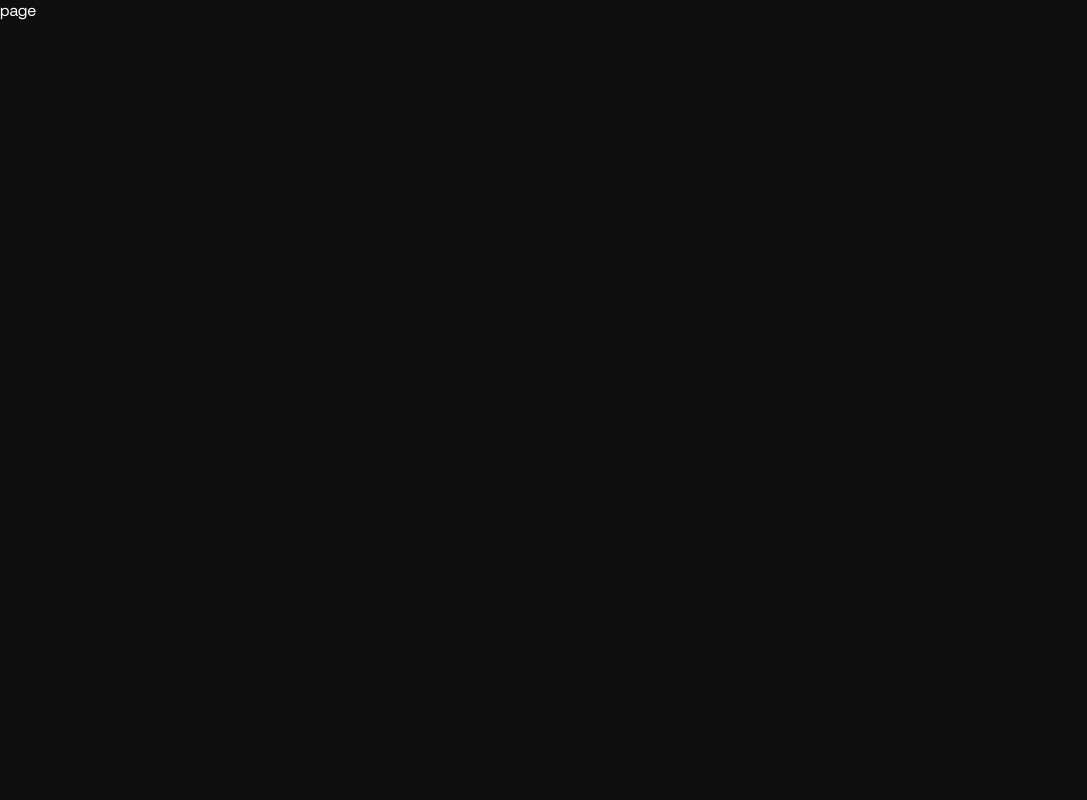
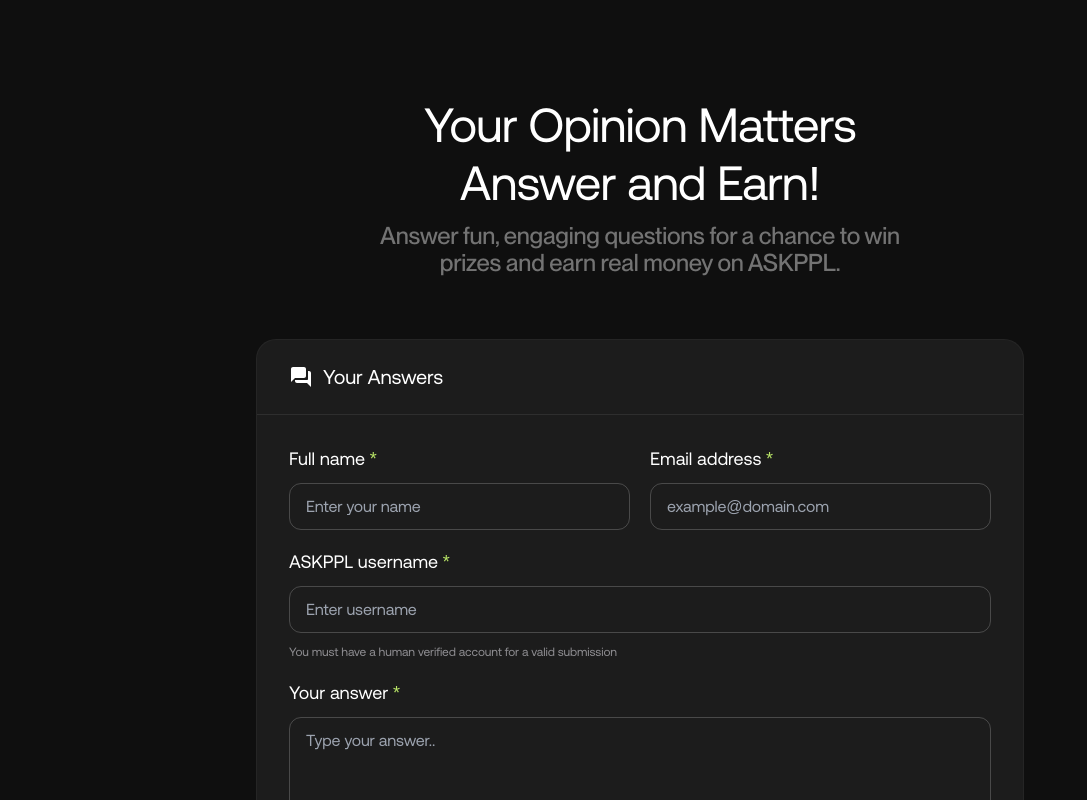
Before and after one commit to EhsanullahQadeer/askppl-sales-website, a Next.js app: page /earn-money in a window 1280 px wide. Shown: the top 800 px of the page, without its empty margins (0-1087 px from the left). Built offline with nearby package versions, Linux system fonts and the light colour scheme.

Commit message:
globally set input field

```diff
--- a/package.json
+++ b/package.json
@@ -10,10 +10,12 @@
   },
   "dependencies": {
     "askppl-sales-website": "file:",
+    "formik": "^2.4.6",
     "next": "15.1.0",
     "react": "^19.0.0",
     "react-dom": "^19.0.0",
-    "swiper": "^11.1.15"
+    "swiper": "^11.1.15",
+    "yup": "^1.6.1"
   },
   "devDependencies": {
     "@eslint/eslintrc": "^3",
--- /dev/null
+++ b/src/app/(pages)/earn-money/components/FormSection.tsx
@@ -0,0 +1,118 @@
+"use client";
+
+import QuestionAnswerIcon from "@/assets/icons/QuestionAnswerIcon";
+import FormikInputField from "@/components/FormikInputField";
+import { Form, Formik } from "formik";
+import * as Yup from "yup";
+import React from "react";
+import { IFormValues } from "./type";
+
+const validationSchema = Yup.object({
+  name: Yup.string().required("Please fill out this field"),
+  email: Yup.string()
+    .email("Invalid email address")
+    .required("Please fill out this field"),
+  username: Yup.string().required("Please fill out this field"),
+  answer: Yup.string().required("Please fill out this field"),
+});
+
+const FormSection = () => {
+  const initialValues : IFormValues = {
+    name: "",
+    email: "",
+    username: "",
+    answer: "",
+  };
+
+  const handleFormSubmit = (values: IFormValues) => {
+    console.log("Form submitted with values:", values);
+  };
+
+  return (
+    <Formik
+      initialValues={initialValues}
+      validationSchema={validationSchema}
+      onSubmit={handleFormSubmit}
+    >
+      {() => {
+        return (
+          <Form>
+            <div className="rounded-20 border border-ghostWhite bg-midnightAsh mt-5">
+              <div
+                style={{ background: "rgba(255, 255, 255, 0.00)" }}
+                className="flex items-center justify-start gap-2.5 w-full text-white py-6 px-8 border-b border-gentleFog"
+              >
+                <span>
+                  <QuestionAnswerIcon />
+                </span>
+
+                <span className="text-xl font-medium">Your Answers</span>
+              </div>
+
+              <div className="m-8 flex flex-col gap-5">
+                <div className="flex gap-5">
+                  <FormikInputField
+                    {...{
+                      name: "name",
+                      label: "Full name",
+                      placeholder: "Enter your name",
+                      isRequired: true,
+                    }}
+                  />
+
+                  <FormikInputField
+                    {...{
+                      name: "email",
+                      label: "Email address",
+                      placeholder: "example@domain.com",
+                      type: "email",
+                      isRequired: true,
+                    }}
+                  />
+                </div>
+
+                <div>
+                  <FormikInputField
+                    {...{
+                      name: "username",
+                      label: "ASKPPL username",
+                      placeholder: "Enter username",
+                      isRequired: true,
+                    }}
+                  />
+
+                  <p className="mt-3 text-xs font-normal text-smokeGray">
+                    You must have a human verified account for a valid
+                    submission
+                  </p>
+                </div>
+
+                <div className="flex gap-5">
+                  <FormikInputField
+                    {...{
+                      name: "answer",
+                      label: "Your answer",
+                      placeholder: "Type your answer..",
+                      isRequired: true,
+                      isTextarea: true,
+                      rows: "10"
+                    }}
+                  />
+                </div>
+
+                <button
+                  type="submit"
+                  className="bg-white text-black w-full p-4 rounded-xl text-lg font-bold leading-none"
+                >
+                  Submit & Enter to Win
+                </button>
+              </div>
+            </div>
+          </Form>
+        );
+      }}
+    </Formik>
+  );
+};
+
+export default FormSection;
--- /dev/null
+++ b/src/app/(pages)/earn-money/components/type.ts
@@ -0,0 +1,6 @@
+export interface IFormValues {
+  name: string;
+  email: string;
+  username: string;
+  answer: string;
+}
--- a/src/app/(pages)/earn-money/page.tsx
+++ b/src/app/(pages)/earn-money/page.tsx
@@ -1,7 +1,30 @@
 import React from "react";
+import FormSection from "./components/FormSection";
 
 const Page = () => {
-  return <div>page</div>;
+  return (
+    <div className="pt-[60px] sm:pt-24">
+      <div className="max-w-[610px] mx-auto max-sm:px-9">
+        <h1 className="text-3xl sm:text-6xl text-center font-medium">
+          Your Opinion Matters <br /> Answer and Earn!
+        </h1>
+
+        <div className="max-w-[572px] mx-auto">
+          <p className="mt-3 text-hazyPearl text-2xl font-neueMontreal font-medium text-center">
+            Answer fun, engaging questions for a chance to win prizes and earn
+            real money on ASKPPL.
+          </p>
+        </div>
+      </div>
+
+      <div className="mt-[62px] max-w-3xl mx-auto max-sm:px-9">
+        <div></div>
+
+        <FormSection />
+      </div>
+
+    </div>
+  );
 };
 
 export default Page;
--- /dev/null
+++ b/src/assets/icons/AlertCircleIcon.tsx
@@ -0,0 +1,35 @@
+import React from "react";
+
+const AlertCircleIcon = () => {
+  return (
+    <svg
+      xmlns="http://www.w3.org/2000/svg"
+      width="20"
+      height="20"
+      viewBox="0 0 20 20"
+      fill="none"
+    >
+      <path
+        d="M9.99935 18.3332C14.6017 18.3332 18.3327 14.6022 18.3327 9.99984C18.3327 5.39746 14.6017 1.6665 9.99935 1.6665C5.39698 1.6665 1.66602 5.39746 1.66602 9.99984C1.66602 14.6022 5.39698 18.3332 9.99935 18.3332Z"
+        stroke="currentColor"
+        stroke-width="1.25"
+      />
+      <path
+        d="M9.99414 12.5H10.0016"
+        stroke="currentColor"
+        stroke-width="1.66667"
+        stroke-linecap="round"
+        stroke-linejoin="round"
+      />
+      <path
+        d="M10 9.99984V6.6665"
+        stroke="currentColor"
+        stroke-width="1.25"
+        stroke-linecap="round"
+        stroke-linejoin="round"
+      />
+    </svg>
+  );
+};
+
+export default AlertCircleIcon;
--- /dev/null
+++ b/src/assets/icons/PolygonIcon.tsx
@@ -0,0 +1,34 @@
+import React from "react";
+
+const PolygonIcon = () => {
+  return (
+    <svg
+      xmlns="http://www.w3.org/2000/svg"
+      width="20"
+      height="12"
+      viewBox="0 0 20 12"
+      fill="none"
+    >
+      <path
+        d="M10 0L19.5263 12H0.473721L10 0Z"
+        fill="url(#paint0_linear_379_7144)"
+        fill-opacity="0.75"
+      />
+      <defs>
+        <linearGradient
+          id="paint0_linear_379_7144"
+          x1="10.8059"
+          y1="-2.02344e-07"
+          x2="11.5542"
+          y2="15.9698"
+          gradientUnits="userSpaceOnUse"
+        >
+          <stop stop-color="white" stop-opacity="0.04" />
+          <stop offset="1" stop-color="white" stop-opacity="0.1" />
+        </linearGradient>
+      </defs>
+    </svg>
+  );
+};
+
+export default PolygonIcon;
--- /dev/null
+++ b/src/assets/icons/QuestionAnswerIcon.tsx
@@ -0,0 +1,20 @@
+import React from "react";
+
+const QuestionAnswerIcon = () => {
+  return (
+    <svg
+      xmlns="http://www.w3.org/2000/svg"
+      width="24"
+      height="24"
+      viewBox="0 0 24 24"
+      fill="none"
+    >
+      <path
+        d="M20 6H19V14C19 14.55 18.55 15 18 15H6V16C6 17.1 6.9 18 8 18H18L22 22V8C22 6.9 21.1 6 20 6ZM17 11V4C17 2.9 16.1 2 15 2H4C2.9 2 2 2.9 2 4V17L6 13H15C16.1 13 17 12.1 17 11Z"
+        fill="currentColor"
+      />
+    </svg>
+  );
+};
+
+export default QuestionAnswerIcon;
--- /dev/null
+++ b/src/components/FormikInputField.tsx
@@ -0,0 +1,72 @@
+import AlertCircleIcon from "@/assets/icons/AlertCircleIcon";
+import PolygonIcon from "@/assets/icons/PolygonIcon";
+import { ErrorMessage, Field, useField } from "formik";
+import React from "react";
+
+type Props = {
+  name: string;
+  label?: string;
+  placeholder?: string;
+  type?: string;
+  rows?: string;
+  isRequired?: boolean;
+  isTextarea?: boolean;
+};
+
+const FormikInputField = (props: Props) => {
+  const {
+    name,
+    label,
+    placeholder,
+    type = "text",
+    isRequired,
+    isTextarea = false,
+    rows,
+  } = props;
+
+  const [field, meta] = useField(name);
+
+  const hasError = meta.touched && meta.error;
+
+  return (
+    <div className="flex-1 flex flex-col gap-3">
+      <label
+        htmlFor="name"
+        className="text-white text-lg tracking-normal font-medium"
+      >
+        {label} {isRequired && <span className="text-lightLime">*</span>}
+      </label>
+
+      <div className="relative">
+        <Field
+          name={name}
+          placeholder={placeholder}
+          type={type}
+          as={isTextarea ? "textarea" : "input"}
+          {...(rows ? { rows } : {})}
+          className={`w-full text-base px-4 py-3 outline-none border focus-within:border-lightLime rounded-xl font-normal text-white bg-transparent resize-none ${
+            hasError ? "border-lightLime" : "border-etherealWhite"
+          }`}
+        />
+
+        <ErrorMessage name={name}>
+          {(msg) => (
+            <div className="z-50 absolute top-[95%] left-1/2 -translate-x-1/2">
+              <div className="px-2">
+                <PolygonIcon />
+              </div>
+              <div className="z-50 text-white text-xs font-normal flex items-center gap-2.5 px-2 py-1 bg-grey rounded-[10px]">
+                <span>
+                  <AlertCircleIcon />
+                </span>
+                {msg}
+              </div>
+            </div>
+          )}
+        </ErrorMessage>
+      </div>
+    </div>
+  );
+};
+
+export default FormikInputField;
--- a/tailwind.config.ts
+++ b/tailwind.config.ts
@@ -37,12 +37,16 @@
         lightLime: "#B9E567",
         secondaryLime: "#90B941",
 
+        smokeGray: "#8E8D91",
+        midnightAsh: "#1C1C1C",
         darkCharcoal: "#323232",
+        hazyPearl: "rgba(255, 255, 255, 0.42)",
         mistWhite: "rgba(255, 255, 255, 0.10)",
         froastedWhite: "rgba(255, 255, 255, 0.16)",
         etherealWhite: "rgba(255, 255, 255, 0.20)",
         softWhite: "rgba(255, 255, 255, 0.50)",
         ghostWhite: "rgba(255, 255, 255, 0.04)",
+        gentleFog: "rgba(255, 255, 255, 0.08)",
       },
       backgroundImage: {
         "clouded-white-gradient":
```
Also changed, not shown: 1 other file (tests, documents, lock files or other folders).
